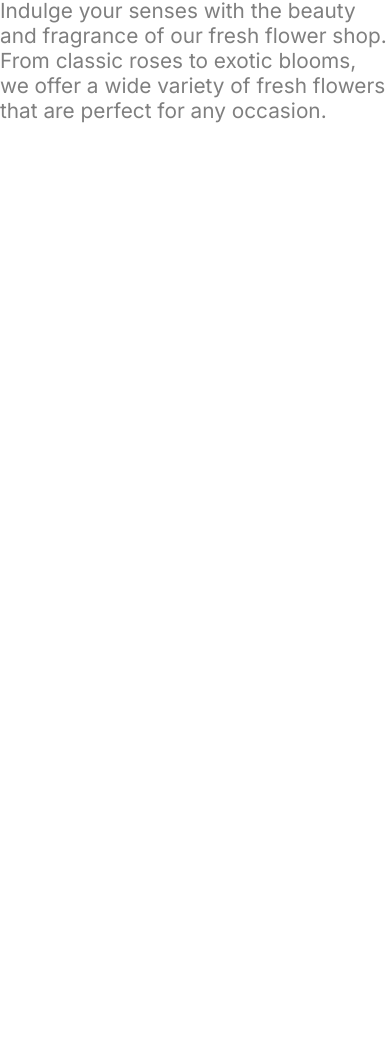
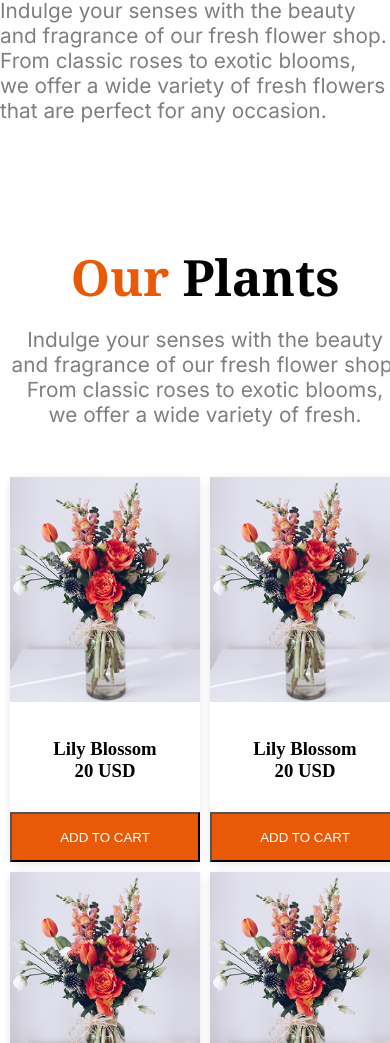
Before and after one commit to Junaid8217/Assignment-2, a plain HTML site: page index.html in a window 390 px wide. Shown: the part 701-1744 px from the top of the page. Before the commit the page ends 844 px from the top, so only its background shows below. Drawn offline with Linux system fonts and the light colour scheme.

Commit message:
Completted plant section and made it responsive

```diff
--- a/index.html
+++ b/index.html
@@ -1,5 +1,6 @@
 <!DOCTYPE html>
 <html lang="en">
+
 <head>
     <meta charset="UTF-8">
     <meta name="viewport" content="width=device-width, initial-scale=1.0">
@@ -7,19 +8,23 @@
     <link rel="stylesheet" href="style/style.css">
     <script src="https://kit.fontawesome.com/5d69931815.js" crossorigin="anonymous"></script>
     <link rel="preconnect" href="https://fonts.googleapis.com">
-<link rel="preconnect" href="https://fonts.gstatic.com" crossorigin>
-<link href="https://fonts.googleapis.com/css2?family=Noto+Serif:ital,wght@0,100..900;1,100..900&display=swap" rel="stylesheet">
-<link rel="preconnect" href="https://fonts.googleapis.com">
-<link rel="preconnect" href="https://fonts.gstatic.com" crossorigin>
-<link href="https://fonts.googleapis.com/css2?family=Inter:ital,opsz,wght@0,14..32,100..900;1,14..32,100..900&display=swap" rel="stylesheet">
+    <link rel="preconnect" href="https://fonts.gstatic.com" crossorigin>
+    <link href="https://fonts.googleapis.com/css2?family=Noto+Serif:ital,wght@0,100..900;1,100..900&display=swap"
+        rel="stylesheet">
+    <link rel="preconnect" href="https://fonts.googleapis.com">
+    <link rel="preconnect" href="https://fonts.gstatic.com" crossorigin>
+    <link
+        href="https://fonts.googleapis.com/css2?family=Inter:ital,opsz,wght@0,14..32,100..900;1,14..32,100..900&display=swap"
+        rel="stylesheet">
 </head>
+
 <body>
     <header>
         <nav>
             <img src="assets/logo.png" alt="">
             <ul>
 
-                    <li class="nav-item"><a href="">Home</a></li>
+                <li class="nav-item"><a href="">Home</a></li>
                 <li class="nav-item"><a href="">Shop</a></li>
                 <li class="nav-item"><a href="">About us</a></li>
 
@@ -29,7 +34,9 @@
         <section class="banner">
             <div class="banner-content">
                 <h1 class="banner-title noto-serif-font">ALWAYS <span class="btc">FRESH FLOWERS</span></h1>
-                <p class="banner-description inter-font">Indulge your senses with the beauty and fragrance of our fresh flower shop. From classic roses to exotic blooms, we offer a wide variety of fresh flowers that are perfect for any occasion. </p>
+                <p class="text-description inter-font">Indulge your senses with the beauty and fragrance of our fresh
+                    flower shop. From classic roses to exotic blooms, we offer a wide variety of fresh flowers that are
+                    perfect for any occasion. </p>
             </div>
             <div class="banner-img">
                 <img src="assets/hero-flower.png" alt="">
@@ -37,10 +44,92 @@
         </section>
     </header>
     <main>
+        <section class="plants">
+            <div class="plants-info">
+                <h3 class="plants-title noto-serif-font"><span class="ptc">Our</span> Plants</h3>
+                <p class="plants-description inter-font text-description">Indulge your senses with the beauty and
+                    fragrance of our fresh flower shop. From classic roses to exotic blooms, we offer a wide variety of
+                    fresh.</p>
+            </div>
+            <div class="plants-card">
+                <div class="card">
+                    <img src="assets/sample-flower-image.png" alt="">
+                    <div class="card-info">
+                        <h3 class="card-title">Lily Blossom</h3>
+                        <h3 class="card-price">20 USD</h3>
+                        <button class="btn">ADD TO CART</button>
+                    </div>
 
+                </div>
+                <div class="card">
+                    <img src="assets/sample-flower-image.png" alt="">
+                    <div class="card-info">
+                        <h3 class="card-title">Lily Blossom</h3>
+                        <h3 class="card-price">20 USD</h3>
+                        <button class="btn">ADD TO CART</button>
+                    </div>
+
+                </div>
+                <div class="card">
+                    <img src="assets/sample-flower-image.png" alt="">
+                    <div class="card-info">
+                        <h3 class="card-title">Lily Blossom</h3>
+                        <h3 class="card-price">20 USD</h3>
+                        <button class="btn">ADD TO CART</button>
+                    </div>
+
+                </div>
+                <div class="card">
+                    <img src="assets/sample-flower-image.png" alt="">
+                    <div class="card-info">
+                        <h3 class="card-title">Lily Blossom</h3>
+                        <h3 class="card-price">20 USD</h3>
+                        <button class="btn">ADD TO CART</button>
+                    </div>
+
+                </div>
+                <div class="card">
+                    <img src="assets/sample-flower-image.png" alt="">
+                    <div class="card-info">
+                        <h3 class="card-title">Lily Blossom</h3>
+                        <h3 class="card-price">20 USD</h3>
+                        <button class="btn">ADD TO CART</button>
+                    </div>
+
+                </div>
+                <div class="card">
+                    <img src="assets/sample-flower-image.png" alt="">
+                    <div class="card-info">
+                        <h3 class="card-title">Lily Blossom</h3>
+                        <h3 class="card-price">20 USD</h3>
+                        <button class="btn">ADD TO CART</button>
+                    </div>
+
+                </div>
+                <div class="card">
+                    <img src="assets/sample-flower-image.png" alt="">
+                    <div class="card-info">
+                        <h3 class="card-title">Lily Blossom</h3>
+                        <h3 class="card-price">20 USD</h3>
+                        <button class="btn">ADD TO CART</button>
+                    </div>
+
+                </div>
+                <div class="card">
+                    <img src="assets/sample-flower-image.png" alt="">
+                    <div class="card-info">
+                        <h3 class="card-title">Lily Blossom</h3>
+                        <h3 class="card-price">20 USD</h3>
+                        <button class="btn">ADD TO CART</button>
+                    </div>
+
+                </div>
+            </div>
+        </section>
     </main>
     <footer>
 
     </footer>
 </body>
+
 </html>
--- a/style/style.css
+++ b/style/style.css
@@ -6,6 +6,7 @@
     font-variation-settings:
         "wdth" 100;
 }
+
 .inter-font {
     font-family: "Inter", sans-serif;
     font-optical-sizing: auto;
@@ -13,16 +14,27 @@
     font-style: normal;
 }
 
-*{
+* {
     margin: 0;
     padding: 0;
 }
 
+/* shared */
+.text-description {
+    font-size: 1.3rem;
+    color: rgba(0, 0, 0, 0.5);
 
+}
 
+.btn {
+    width: 100%;
+    height: 50px;
+    color: white;
+    background-color: #E95A08;
+}
 
 /* nav section related style */
-nav{
+nav {
     display: flex;
     justify-content: space-between;
     align-items: center;
@@ -31,21 +43,25 @@ nav{
     margin-right: 150px;
 
 }
-nav ul{
+
+nav ul {
     display: flex;
 
 }
-nav ul li{
+
+nav ul li {
     list-style: none;
     margin-right: 48px;
 
 }
-nav ul li a{
+
+nav ul li a {
     text-decoration: none;
     color: black;
 }
+
 /* banner section related style */
-.banner{
+.banner {
     margin-top: 120px;
     margin-left: 150px;
     margin-right: 150px;
@@ -53,42 +69,108 @@ nav ul li a{
     justify-content: space-between;
     align-items: last baseline;
 }
-.banner-content{
+
+.banner-content {
     width: 570px;
 
 }
-.banner-title{
+
+.banner-title {
     font-size: 4rem;
     font-weight: bold;
     margin-bottom: 13px;
 }
-.btc{
+
+.btc {
     color: #E95A08;
 }
-.banner-description{
-    font-size: 1.3rem;
-    color: rgba(0, 0, 0, 0.5);
+
+
+/* plants section related style */
+.plants {
+    margin-left: 150px;
+    margin-right: 150px;
+
 
 }
+
+.plants-info {
+    text-align: center;
+    margin-top: 120px;
+    margin-bottom: 50px;
+}
+
+.plants-title {
+    font-size: 3.12rem;
+    font-weight: bold;
+    margin-bottom: 16px;
+}
+
+.ptc {
+    color: #E95A08;
+
+}
+
+.plants-description {
+    width: 888px;
+    margin: 0 auto;
+}
+
+.plants-card {
+
+    display: grid;
+    grid-template-columns: repeat(4, 1fr);
+    gap: 20px;
+
+
+}
+
+.card {
+    width: 270px;
+    /* height: 48px; */
+    border-radius: 8px;
+  box-shadow: 0 2px 8px rgba(0,0,0,0.1);
+}
+
+.card-info {
+    text-align: center;
+
+}
+
+.card img {
+    margin-bottom: 30px;
+}
+
+.card-price {
+    margin-bottom: 30px;
+}
+
 /* Responsive for smaller device */
- @media screen and (max-width:576px){
-    nav{
+@media screen and (max-width:576px) {
+
+    /* nav section related style */
+    nav {
         margin: 20px;
         width: 380px;
 
     }
-    .nav-item{
+
+    .nav-item {
         display: none;
 
     }
-    nav > img{
+
+    nav>img {
         width: 63px;
         height: 38px;
     }
-    nav ul li{
+
+    nav ul li {
         margin-right: 0;
     }
-    .banner{
+
+    /* banner section related style */
+    .banner {
         flex-direction: column-reverse;
         margin-left: 20px;
         margin-right: 20px;
@@ -96,13 +178,42 @@ nav ul li a{
         text-align: left;
     }
 
-    .banner-content{
-    width: 390px;
-
-}
-.banner-img >img{
+    .banner-content {
         width: 390px;
 
     }
 
+    .banner-img>img {
+        width: 390px;
+
     }
+
+    /* plants section related style */
+    .plants {
+        margin-left: 10px;
+    }
+
+    .plants-info {
+        width: 390px;
+    }
+
+    .plants-description {
+        width: 390px
+    }
+
+    .plants-card {
+
+        grid-template-columns: repeat(2, 1fr);
+        gap: 10px;
+
+    }
+    .card>img{
+        width: 100%;
+        height: auto;
+    }
+    .card{
+        width: 190px;
+
+    }
+
+}
```
Lines whose indentation alone changed are shown as unchanged.
